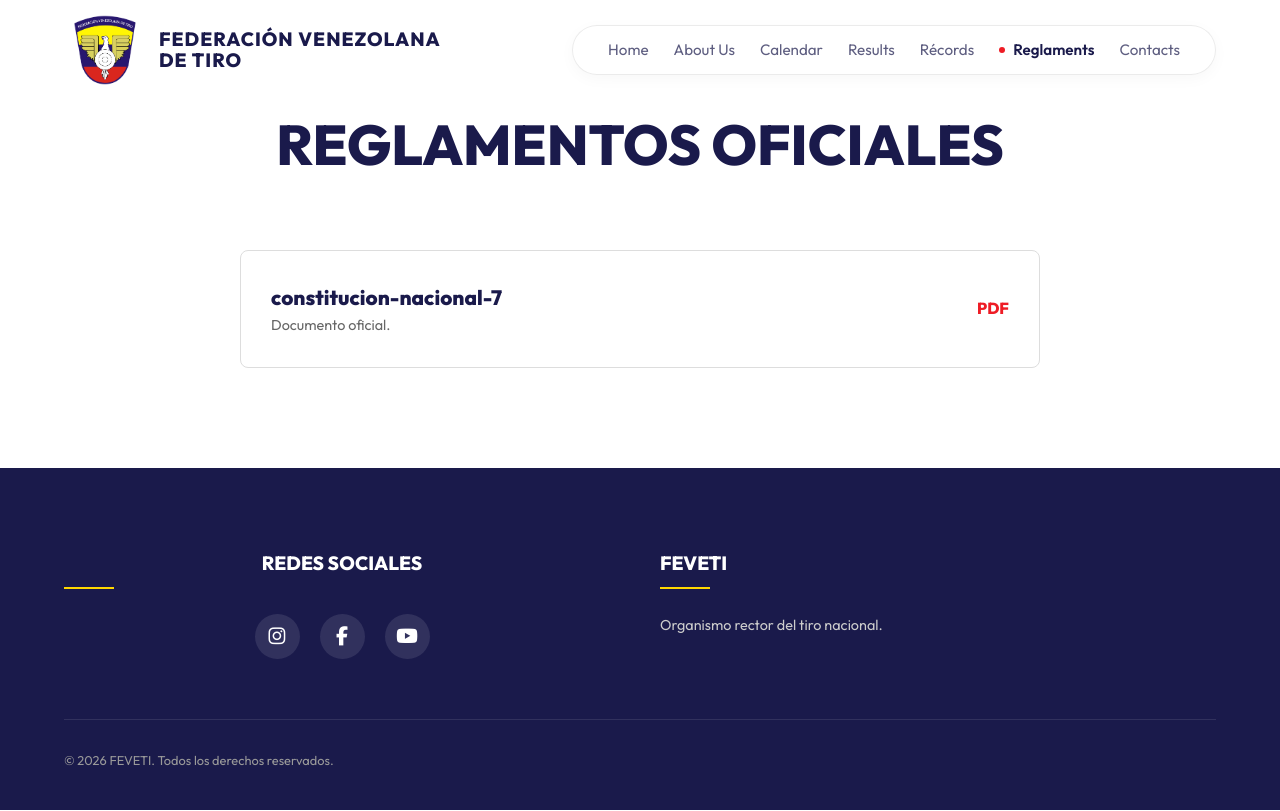
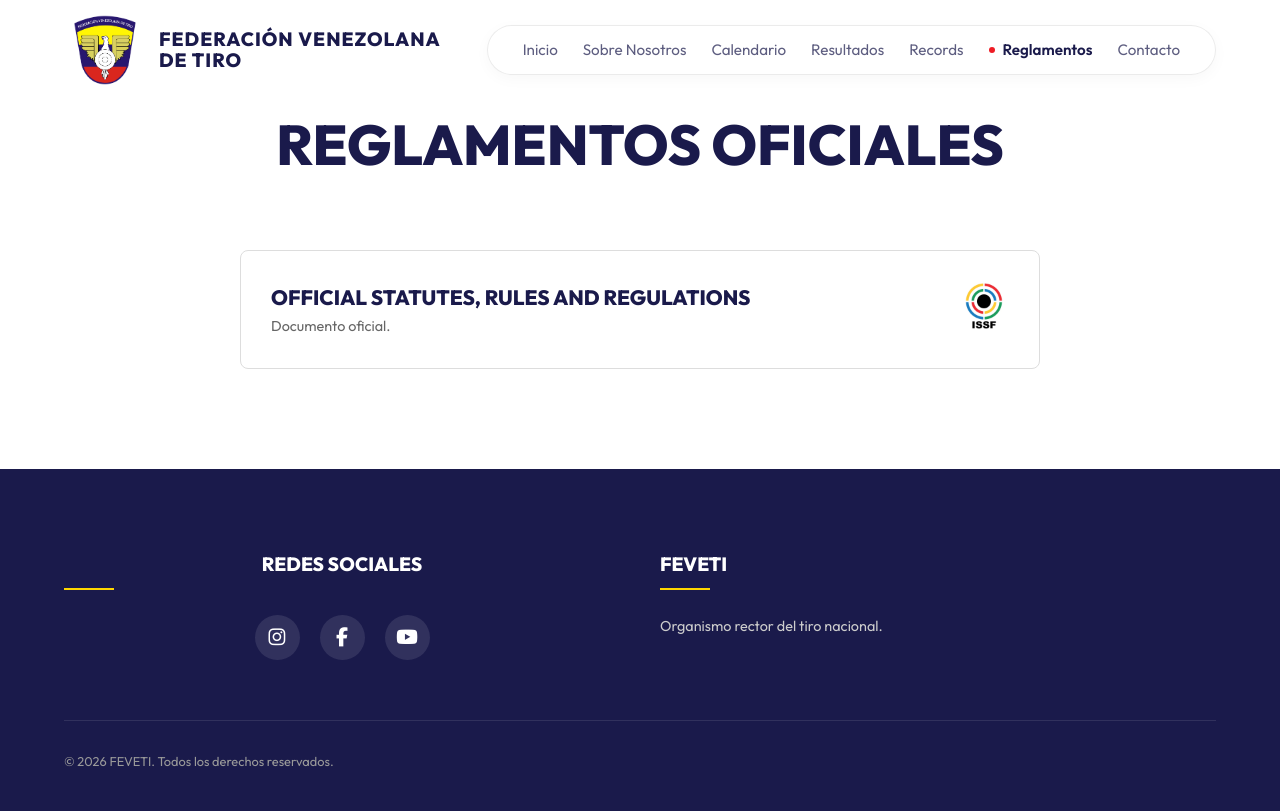
Before and after one commit to Villegascs/FEVETI, a plain HTML site: page regulations.html in a window 1280 px wide. Drawn offline with Linux system fonts and the light colour scheme.

Commit message:
Reglamentos ISSF

```diff
--- a/regulations.html
+++ b/regulations.html
@@ -17,14 +17,14 @@
         </a>
         <nav>
             <ul>
-                <li><a href="index.html">Home</a></li>
-                <li><a href="about.html">About Us</a></li>
-                <li><a href="calendar.html">Calendar</a></li>
+                <li><a href="index.html">Inicio</a></li>
+                <li><a href="about.html">Sobre Nosotros</a></li>
+                <li><a href="calendar.html">Calendario</a></li>
 
-                <li><a href="results.html">Results</a></li>
-                <li><a href="records.html">Récords</a></li>
-                <li><a href="regulations.html" class="active">Reglaments</a></li>
-                <li><a href="contact.html">Contacts</a></li>
+                <li><a href="results.html">Resultados</a></li>
+                <li><a href="records.html">Records</a></li>
+                <li><a href="regulations.html" class="active">Reglamentos</a></li>
+                <li><a href="contact.html">Contacto</a></li>
             </ul>
         </nav>
         <div class="mobile-menu-btn"><i class="fas fa-bars"></i></div>
@@ -36,12 +36,14 @@
         <div id="regulations-list" style="max-width: 800px; margin: 0 auto; display: flex; flex-direction: column; gap: 20px;">
             <!-- REGLAMENTOS_INICIO -->
 
-            <div style="padding: 30px; border: 1px solid #ddd; border-radius: 8px; display: flex; justify-content: space-between; align-items: center; transition: var(--transition-smooth); cursor: pointer;" onmouseover="this.style.borderColor='var(--primary-blue)'" onmouseout="this.style.borderColor='#ddd'" onclick="window.open('Reglamentos/constitucion-nacional-7.pdf', '_blank')">
+            <div style="padding: 30px; border: 1px solid #ddd; border-radius: 8px; display: flex; justify-content: space-between; align-items: center; transition: var(--transition-smooth); cursor: pointer;" onmouseover="this.style.borderColor='var(--primary-blue)'" onmouseout="this.style.borderColor='#ddd'" onclick="window.open('Reglamentos/OFFICIAL STATUTES, RULES AND REGULATIONS ISSF.pdf', '_blank')">
                 <div>
-                    <h3 style="color: var(--primary-blue); font-size: 1.3rem;">constitucion-nacional-7</h3>
+                    <h3 style="color: var(--primary-blue); font-size: 1.3rem;">OFFICIAL STATUTES, RULES AND REGULATIONS</h3>
                     <p style="color: #666; font-size: 0.9rem;">Documento oficial.</p>
                 </div>
-                <div style="color: var(--accent-red); font-weight: 800;">PDF</div>
+                <div>
+                    <img src="Logos/issf-international-shooting-sport-federation-logo-png_seeklogo-189326_comprimida.webp" alt="ISSF Logo" style="height: 50px; object-fit: contain;">
+                </div>
             </div>
             <!-- REGLAMENTOS_FIN -->
         </div>
```
Also changed, not shown: about.html (+7 -7 lines), atleta.html (+7 -7 lines), calendar.html (+7 -7 lines), contact.html (+7 -7 lines), index.html (+2 -2 lines), modalidades-de-campo.html (+2 -2 lines), records.html (+8 -8 lines), results.html (+7 -7 lines), rimfire-air-rifle-benchrest.html (+2 -2 lines), tiro-deportivo-defensivo.html (+2 -2 lines), tiro-policial-nra.html (+2 -2 lines), Logos/issf-international-shooting-sport-federation-logo-png_seeklogo-189326_comprimida.webp (added).
